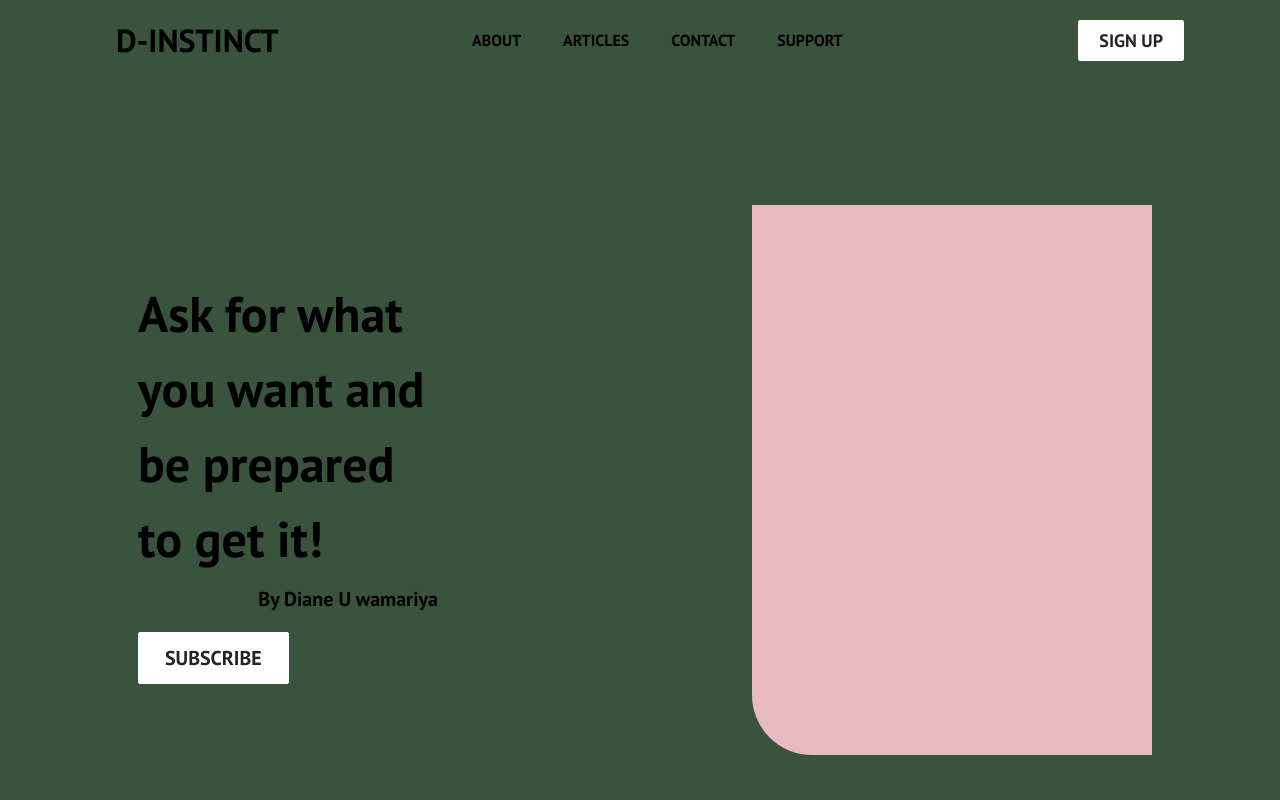
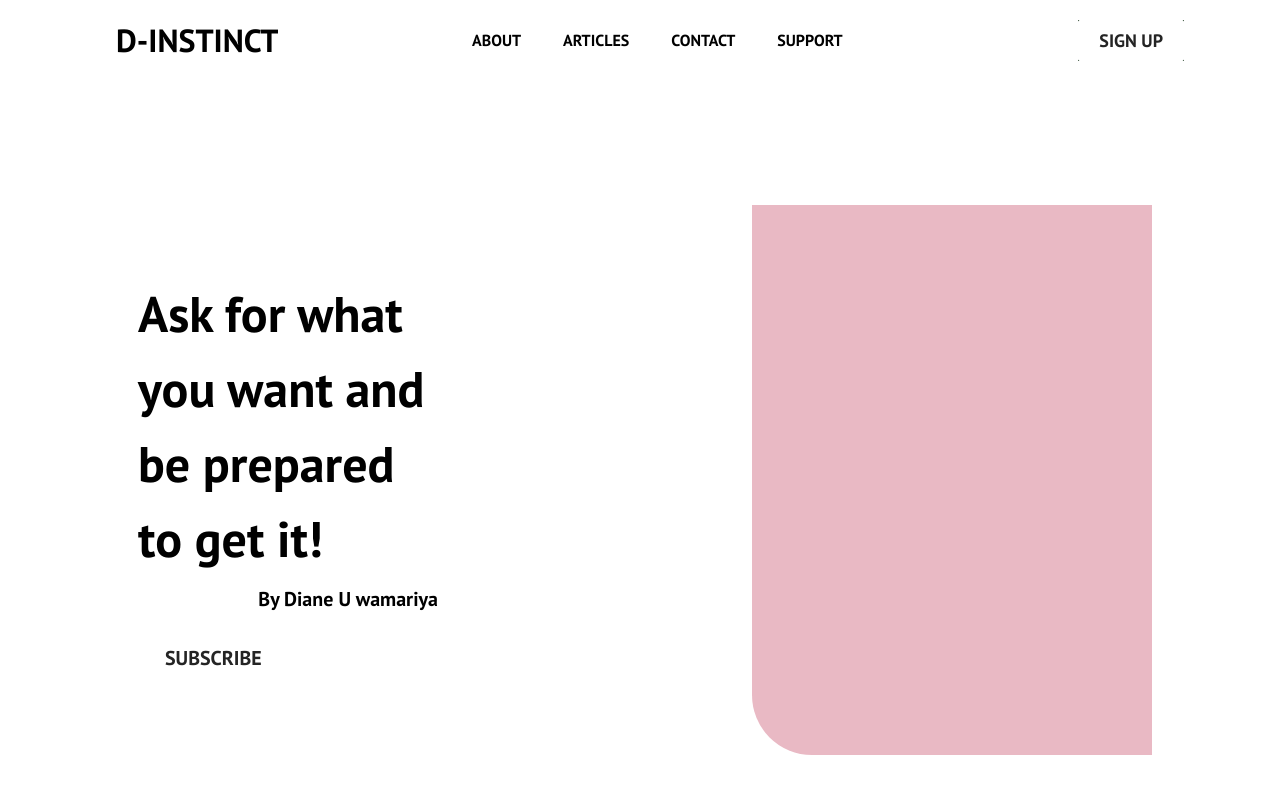
Before and after one commit to andyk2000/D-instinct, a React (Create React App) app: page / in a window 1280 px wide. Shown: the top 800 px of the page. Built offline with nearby package versions, Linux system fonts and the light colour scheme.

Commit message:
update navbar and board on home page

```diff
--- a/src/components/Board.css
+++ b/src/components/Board.css
@@ -5,25 +5,30 @@
     justify-content: space-between;
     align-items: center;
     max-width: 1500px;
+    background: #fff;
 }
 
 .board-left {
+    background: #fff;
     vertical-align: 20px;
     padding: 10px;
     margin-left: 10%;
 
 }
 .board-right {
+    background: #fff;
     margin-left: 20px;
     padding-right: 10%;
 }
 
 .board-left-container {
+    background: #fff;
     margin-right: 20px;
     align-items: flex-start;
 }
 
 .title-cover {
+    background: #fff;
     font-size: 50px;
     max-width: 300px;
     text-align: left;
@@ -32,6 +37,7 @@
 }
 
 .author {
+    background: #fff;
     font-size: 20px;
     text-align: right;
     margin-right: 0;
@@ -40,6 +46,7 @@
 }
 
 .pic-frame {
+    background: #fff;
     align-self: center;
     width: 400px;
     height: 550px;
@@ -47,3 +54,7 @@
     border-bottom-left-radius: 60px;
     background-color: #E9B9C4;
 }
+
+.button {
+    background: #fff;
+}
--- a/src/components/Navbar.css
+++ b/src/components/Navbar.css
@@ -1,5 +1,5 @@
 .navbar {
-    background: transparent;
+    background: #fff;
     height: 80px;
     display: flex;
     justify-content: center;
```
